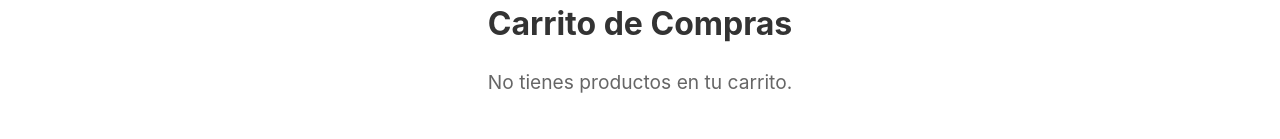
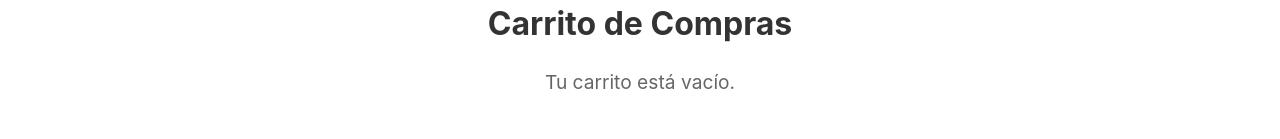
Before and after one commit to bryan24aibe/frontendMicroserviciosProyectoFinal, a React (Create React App) app: page /cart in a window 1280 px wide. Shown: the part 161-300 px from the top of the page. Built offline with nearby package versions, Linux system fonts and the light colour scheme.

Commit message:
feat: implement cart functionality with context API for adding/removing items

```diff
--- a/src/pages/Cart.js
+++ b/src/pages/Cart.js
@@ -1,10 +1,30 @@
+import { useContext } from "react";
 import "../styles/Cart.css";
+import { CartContext } from "../context/CartContext"; // 🔹 Importar el contexto
 
 function Cart() {
+  const { cart, removeFromCart } = useContext(CartContext); // 🔹 Obtener los productos del carrito
+
   return (
     <div className="cart">
       <h2>Carrito de Compras</h2>
-      <p>No tienes productos en tu carrito.</p>
+      {cart.length === 0 ? (
+        <p>Tu carrito está vacío.</p>
+      ) : (
+        <ul>
+          {cart.map((item) => (
+            <li key={item.id} className="cart-item">
+              <img src={item.image} alt={item.name} />
+              <div>
+                <h3>{item.name}</h3>
+                <p>Precio: {item.price}</p>
+                <p>Cantidad: {item.quantity}</p>
+                <button onClick={() => removeFromCart(item.id)}>Eliminar</button>
+              </div>
+            </li>
+          ))}
+        </ul>
+      )}
     </div>
   );
 }
```
